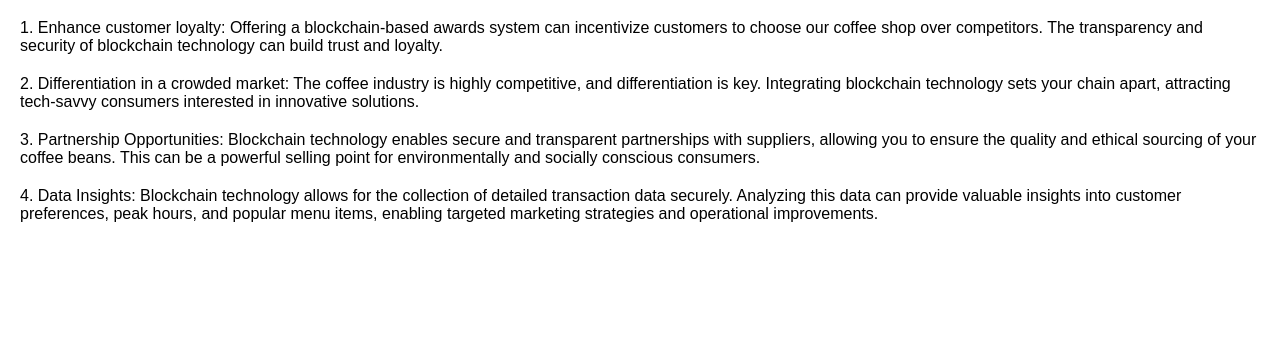
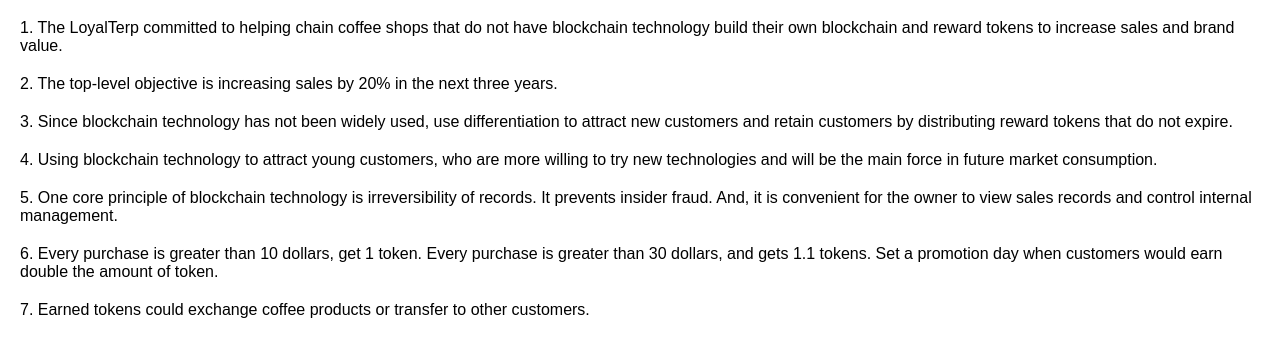
Before and after one commit to amychen536/test, a plain HTML site: page pages/business-strategy.html in a window 1280 px wide. Shown: the part 81-438 px from the top of the page. Drawn offline with Linux system fonts and the light colour scheme.

Commit message:
changing text to business-strategy

```diff
--- a/pages/business-strategy.html
+++ b/pages/business-strategy.html
@@ -20,10 +20,19 @@
 </head>
 <body>
     <h1>DMV Coffee Shop Business Strategy</h1>
-    <p>1. Enhance customer loyalty: Offering a blockchain-based awards system can incentivize customers to choose our coffee shop over competitors. The transparency and security of blockchain technology can build trust and loyalty.</p>
-    <p>2. Differentiation in a crowded market: The coffee industry is highly competitive, and differentiation is key. Integrating blockchain technology sets your chain apart, attracting tech-savvy consumers interested in innovative solutions.</p>
-    <p>3. Partnership Opportunities: Blockchain technology enables secure and transparent partnerships with suppliers, allowing you to ensure the quality and ethical sourcing of your coffee beans. This can be a powerful selling point for environmentally and socially conscious consumers.</p>
-    <p>4. Data Insights: Blockchain technology allows for the collection of detailed transaction data securely. Analyzing this data can provide valuable insights into customer preferences, peak hours, and popular menu items, enabling targeted marketing strategies and operational improvements.</p>
+    <p>1. The LoyalTerp committed to helping chain coffee shops that do not have blockchain technology build their own
+        blockchain and reward tokens to increase sales and brand value.</p>
+    <p>2. The top-level objective is increasing sales by 20% in the next three years.</p>
+    <p>3. Since blockchain technology has not been widely used, use differentiation to attract new customers and
+        retain customers by distributing reward tokens that do not expire.</p>
+    <p>4. Using blockchain technology to attract young customers, who are more willing to try new technologies and
+        will be the main force in future market consumption.</p>
+    <p>5. One core principle of blockchain technology is irreversibility of records. It prevents insider fraud.
+        And, it is convenient for the owner to view sales records and control internal management.</p>
+    <p>6. Every purchase is  greater than 10 dollars, get 1 token. Every purchase is  greater than 30 dollars, and gets
+        1.1  tokens. Set a promotion day when customers would earn double the amount of token.</p>
+    <p>7. Earned tokens could exchange coffee products or transfer to other customers.</p>
+
 </body>
 </html>
 
```
